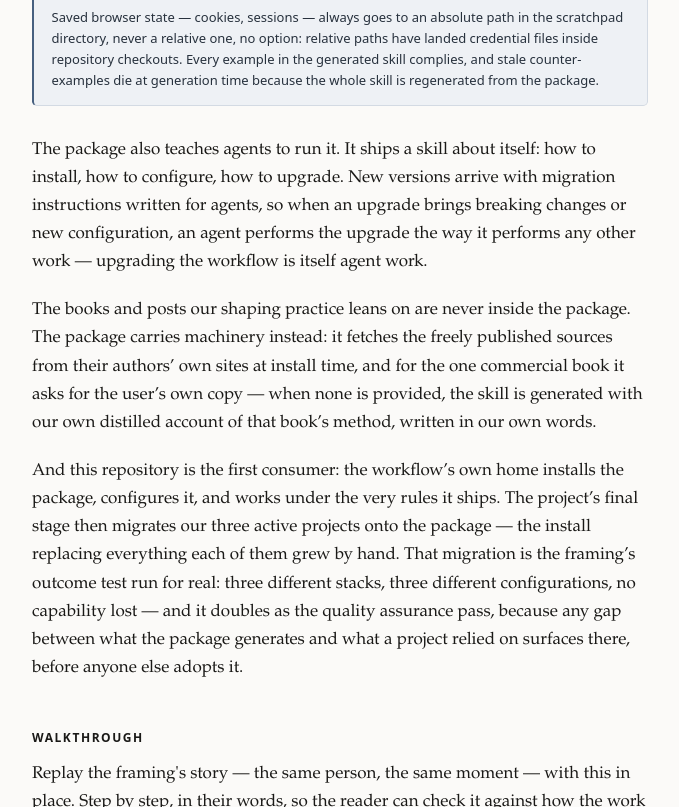
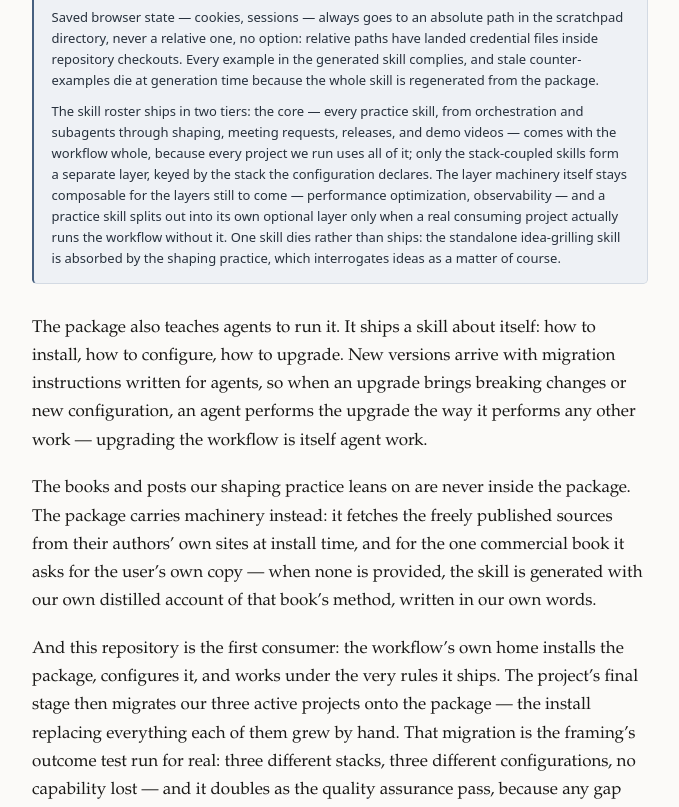
Before and after one commit to seasonedcc/seasoned-skills, a plain HTML site: page shaping/one-workflow/index.html in a window 1280 px wide. Shown: the part 5920-6727 px from the top of the page, without its empty margins (300-979 px from the left). Drawn offline with Linux system fonts and the light colour scheme.

Commit message:
Codify the two-tier skill roster and retire the standalone grilling skill

```diff
--- a/shaping/one-workflow/index.html
+++ b/shaping/one-workflow/index.html
@@ -356,6 +356,20 @@
               counter-examples die at generation time because the whole skill is
               regenerated from the package.
             </p>
+            <p>
+              The skill roster ships in two tiers: the core &mdash; every practice
+              skill, from orchestration and subagents through shaping, meeting
+              requests, releases, and demo videos &mdash; comes with the workflow
+              whole, because every project we run uses all of it; only the
+              stack-coupled skills form a separate layer, keyed by the stack the
+              configuration declares. The layer machinery itself stays composable for
+              the layers still to come &mdash; performance optimization,
+              observability &mdash; and a practice skill splits out into its own
+              optional layer only when a real consuming project actually runs the
+              workflow without it. One skill dies rather than ships: the standalone
+              idea-grilling skill is absorbed by the shaping practice, which
+              interrogates ideas as a matter of course.
+            </p>
           </div>
         </details>
         <p>
```
